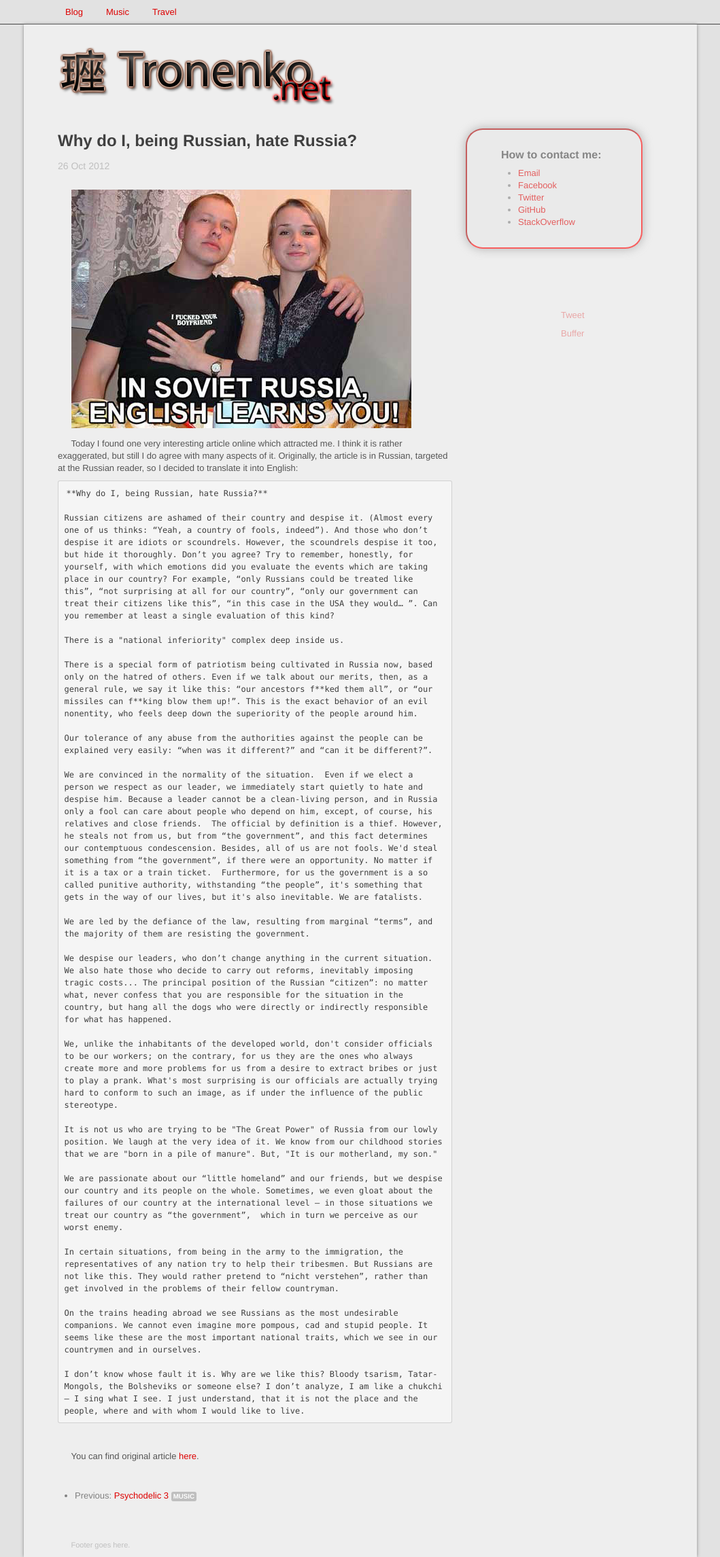
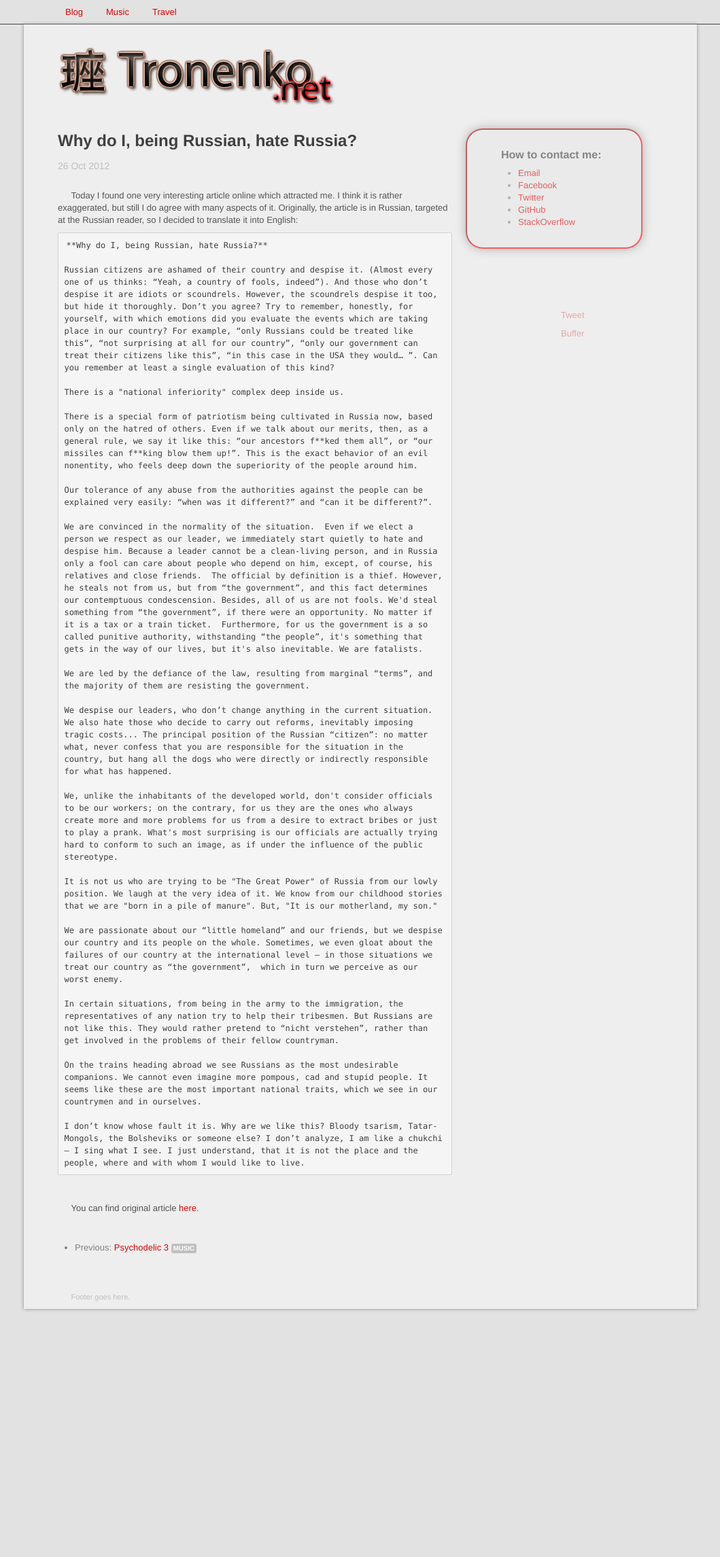
Before and after one commit to morphium/morphium.github.com, a Jekyll site: the page built from _posts/2012-10-26-why-do-i-hate-russia.markdown, in a window 1280 px wide. Shown: the whole page at 68% size, without its empty margins (110-1169 px from the left). Built offline with Jekyll 4.4.1, drawn with Linux system fonts in a browser that asks for light colours; nearby versions of some CDN libraries; comment, search, counter and statistics services are not loaded.

Commit message:
Why do I hate russia article Final edit, image removed

```diff
--- a/_posts/2012-10-26-why-do-i-hate-russia.markdown
+++ b/_posts/2012-10-26-why-do-i-hate-russia.markdown
@@ -2,8 +2,6 @@
 layout: blog
 title: Why do I, being Russian, hate Russia?
 ---
-
-![Engish leanrs you](/images/russian-english.jpeg)
 
 Today I found one very interesting article online which attracted me. I think it is rather exaggerated, but still I do agree with many aspects of it.
 Originally, the article is in Russian, targeted at the Russian reader, so I decided to translate it into English:
```
